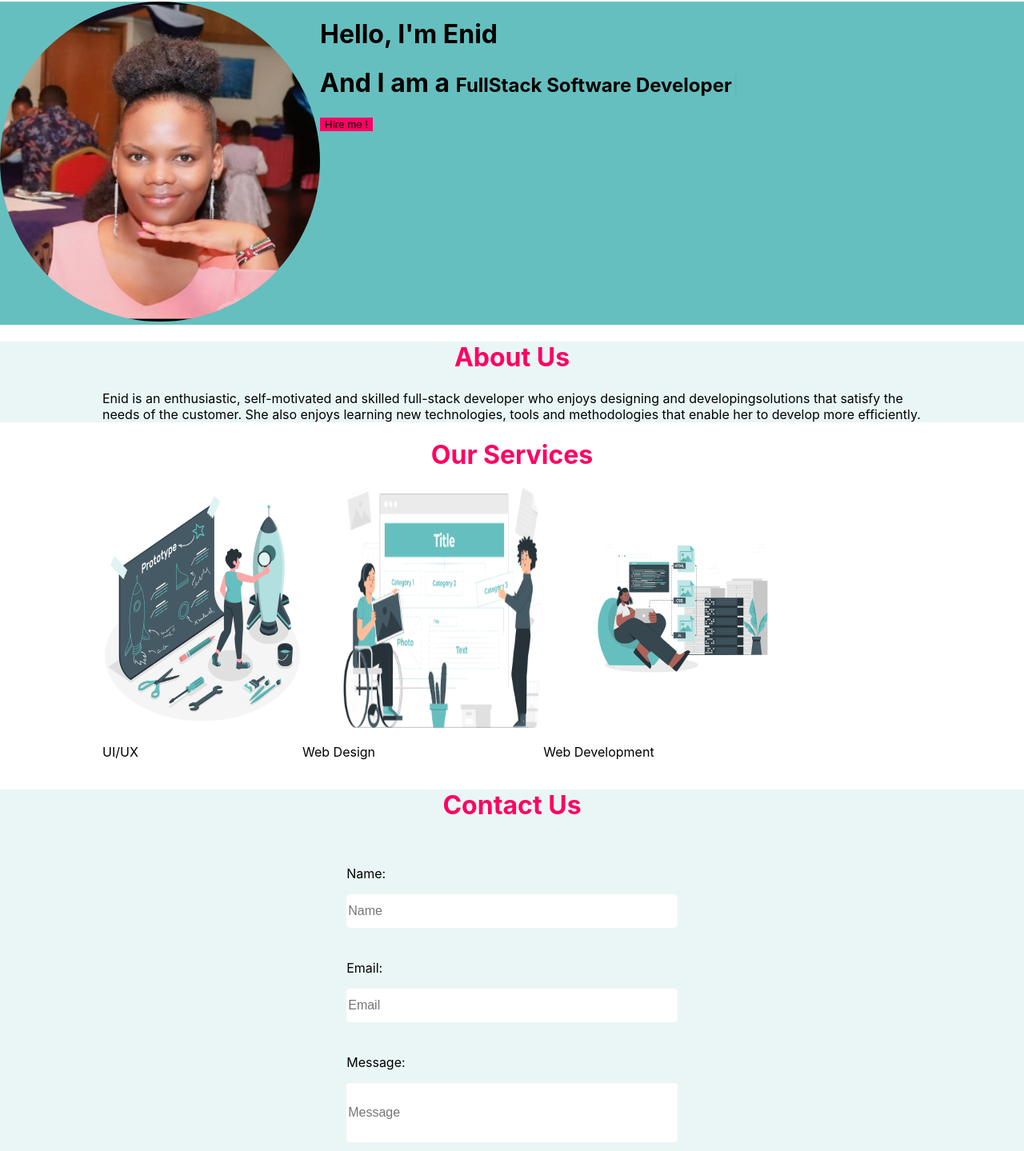
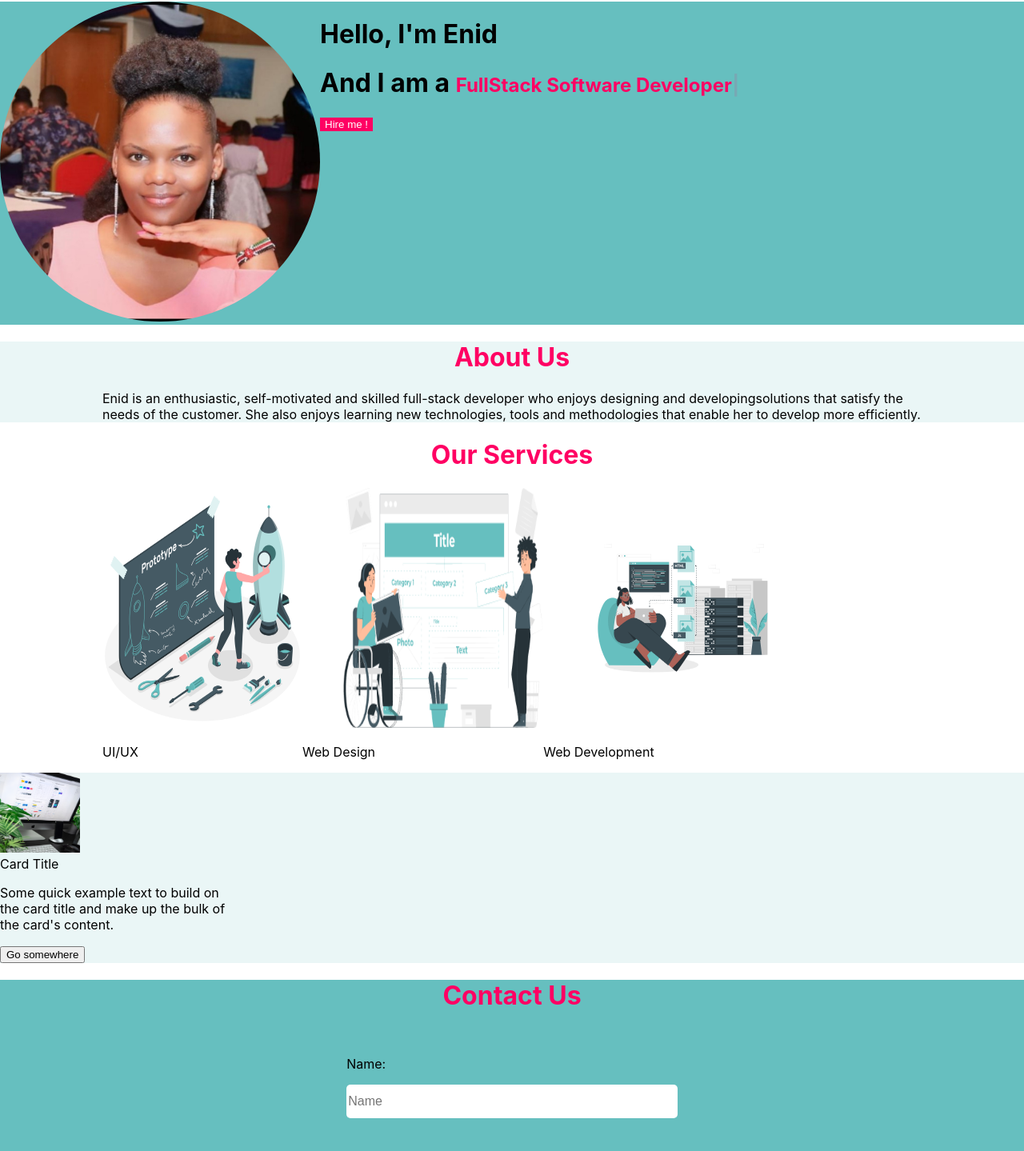
Before and after one commit to MissDine/enid-portfolio, a React (Create React App) app: page /home in a window 1280 px wide. Shown: the part 646-2085 px from the top of the page at 80% size. Built offline with nearby package versions, Linux system fonts and the light colour scheme.

Commit message:
Feature edit

```diff
--- a/src/App.js
+++ b/src/App.js
@@ -6,6 +6,7 @@ import Header from "./components/Header/Header";
 import About from "./components/About/About"
 import Services from "./components/Services/Services";
 import Contact from "./components/Contact/Contact"
+import Projects from "./components/Projects/Projects"
 
 function App() {
   return (
@@ -18,6 +19,7 @@ function App() {
         <Header/>
         <About/>
         <Services/>
+        <Projects/>
         <Contact/>
       </div>
     </Router>
--- a/src/components/Contact/Contact.js
+++ b/src/components/Contact/Contact.js
@@ -19,7 +19,7 @@ function Contact() {
   }
 
   return (
-    <div className="col-sm-12" style={{backgroundColor:"#EAF6F6"}}>
+    <div className="col-sm-12" style={{backgroundColor:"#66BFBF"}}>
     <div className="contacts" style={{justifyContent:"center"}}>
     <h1 style={{fontSize:"2rem",fontWeight:"600px", textAlign:"center",color:"#FF0063"}}>Contact Us</h1>
     </div>
--- a/src/components/Header/Header.js
+++ b/src/components/Header/Header.js
@@ -17,11 +17,11 @@ function Header() {
             typeSpeed={150}
             backSpeed={150}
             loop
-            style={{fontSize:"1.5rem",fontWeight:"400px"}}
+            style={{fontSize:"1.5rem",fontWeight:"600px", color:"#FF0063"}}
           />
             </span></h1>
             <a href="enidnyatichi1212@gmail.com">
-                <button style={{backgroundColor:"#FF0063", border:" solid 0px"}}>Hire me !</button>
+                <button style={{backgroundColor:"#FF0063", border:" solid 0px", color:"white"}}>Hire me !</button>
             </a>
         </div>
       </div>
--- /dev/null
+++ b/src/components/Projects/Projects.jsx
@@ -0,0 +1,23 @@
+import Button from 'react-bootstrap/Button';
+import Card from 'react-bootstrap/Card';
+import image from "./balazs-ketyi-_x335IZXxfc-unsplash.jpg"
+
+function Projects() {
+  return (
+    <div className="col-sm-12" style={{backgroundColor:"#EAF6F6"}}>
+        <Card style={{ width: '18rem' }}>
+      <Card.Img variant="top" src={image} style={{height:"100px", width:"100px"}}/>
+      <Card.Body>
+        <Card.Title>Card Title</Card.Title>
+        <Card.Text>
+          Some quick example text to build on the card title and make up the
+          bulk of the card's content.
+        </Card.Text>
+        <Button variant="primary">Go somewhere</Button>
+      </Card.Body>
+    </Card>
+    </div>
+  );
+}
+
+export default Projects;
```
Also changed, not shown: src/components/Projects/balazs-ketyi-_x335IZXxfc-unsplash.jpg (added).
